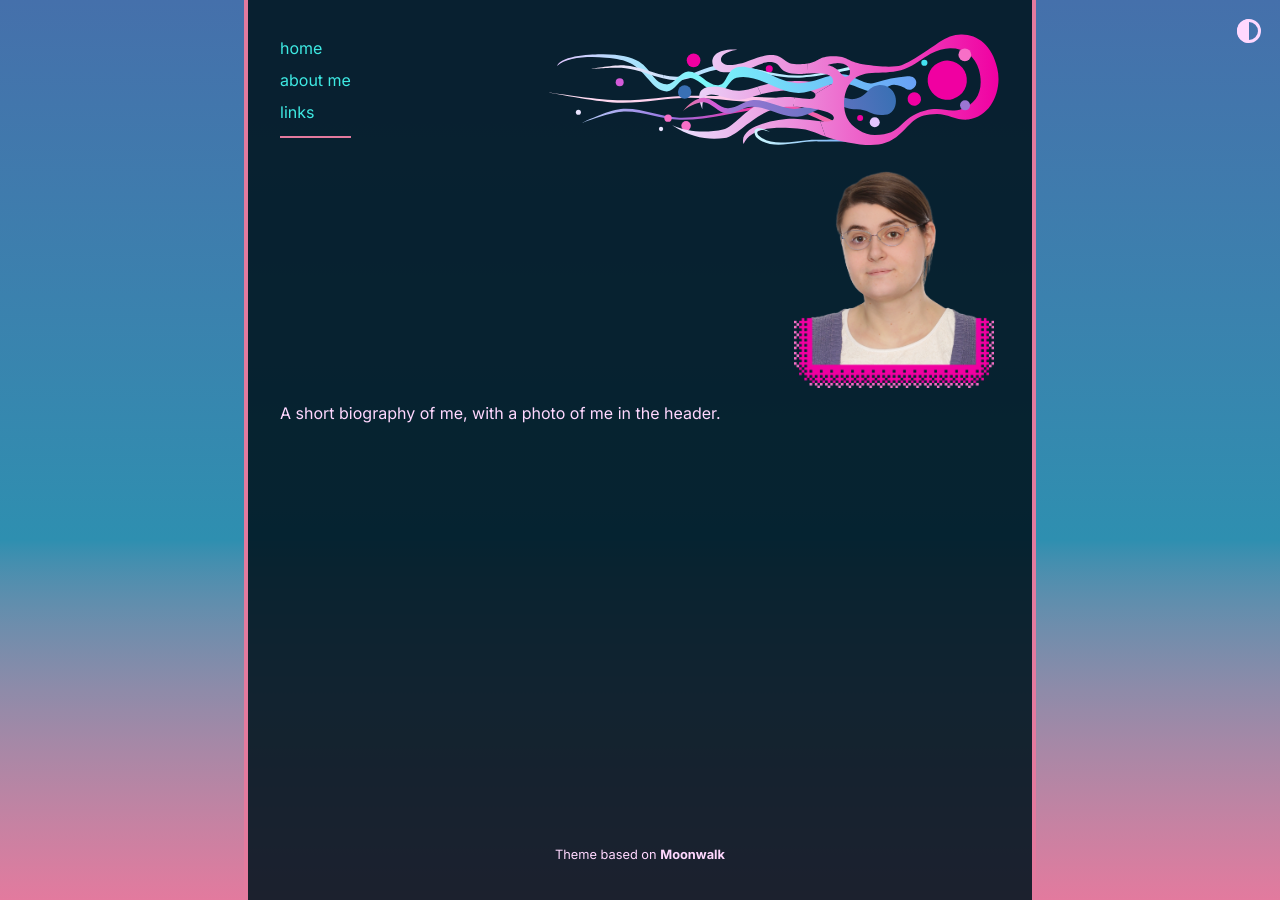
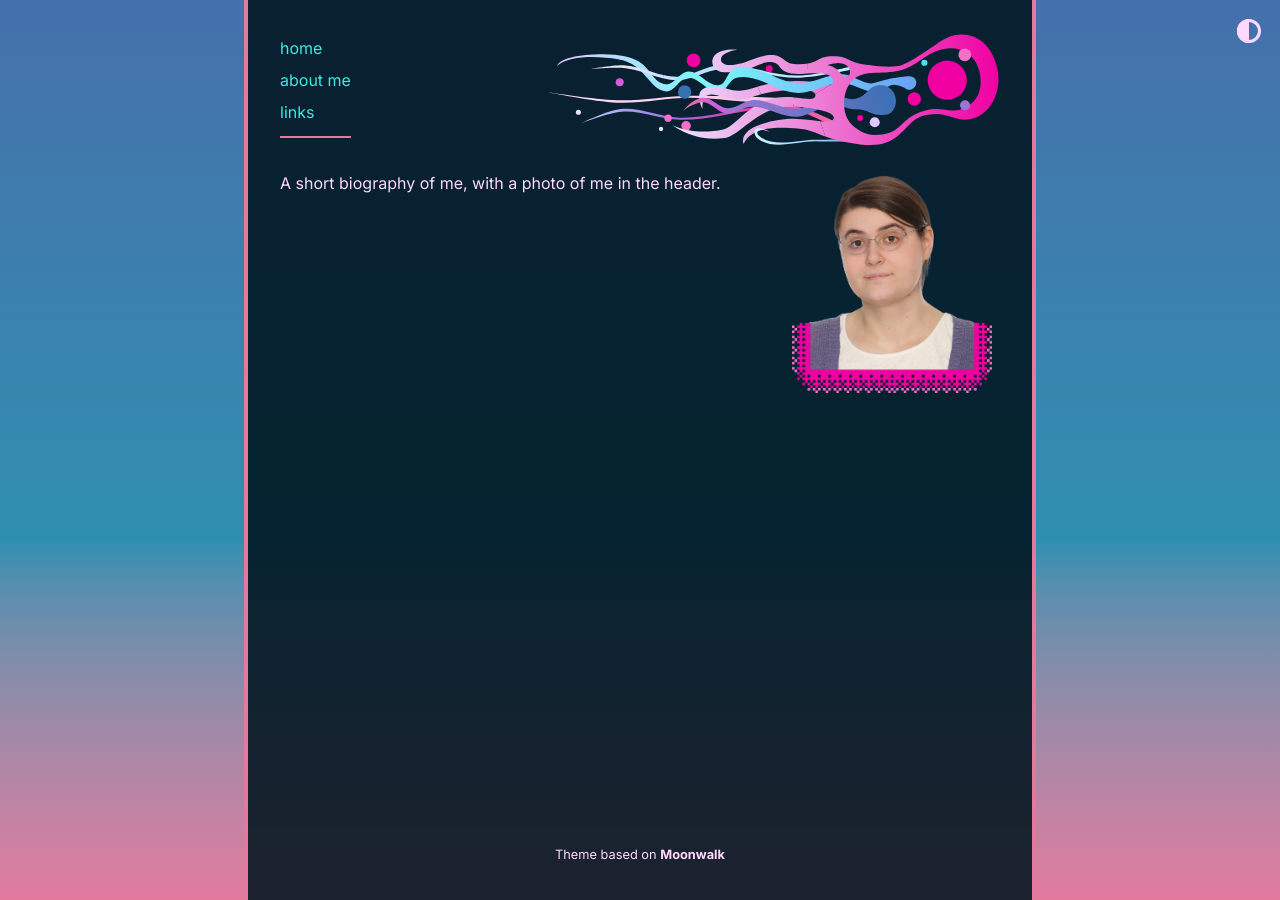
Before and after one commit to mszegedy/cv, a Jekyll site: the page built from about.md, in a window 1280 px wide. Built offline with Jekyll 4.4.1, drawn with Linux system fonts in a browser that asks for light colours.

Commit message:
stopped the <picture> env from screwing up everything

```diff
--- a/_sass/moonwalk.scss
+++ b/_sass/moonwalk.scss
@@ -320,22 +320,30 @@ p code, li code {
     width: 100%;
     max-width: inherit;
 }
-#portrait {
+#portrait-container {
     float: right;
     width: 200px;
-    margin: 0.4rem;
+    margin: 0.5rem;
+}
+#portrait {
+    width: 200px;
 }
 @media (min-width: 320px) and (max-width: 750px) {
+    #portrait-container {
+        width: 30vw;
+    }
     #portrait {
-        float: right;
         width: 30vw;
-        margin: 0.4rem;
     }
 }
 @media (max-width: 320px) {
+    #portrait-container {
+        float: none;
+        width: 100%;
+        margin: 0.5rem 0;
+    }
     #portrait {
         width: 100%;
-        margin: 0.4rem 0;
     }
 }
 .socmedia {
--- a/about.md
+++ b/about.md
@@ -3,11 +3,10 @@ layout: post
 title: About me
 ---
 
-<picture>
+<p><picture id="portrait-container">
   <source srcset="assets/images/portrait.webp">
   <img
     id="portrait"
     src="assets/images/portrait.jpg"
     alt="My portrait photo." >
-</picture>
-A short biography of me, with a photo of me in the header.
+</picture> A short biography of me, with a photo of me in the header.</p>
```
